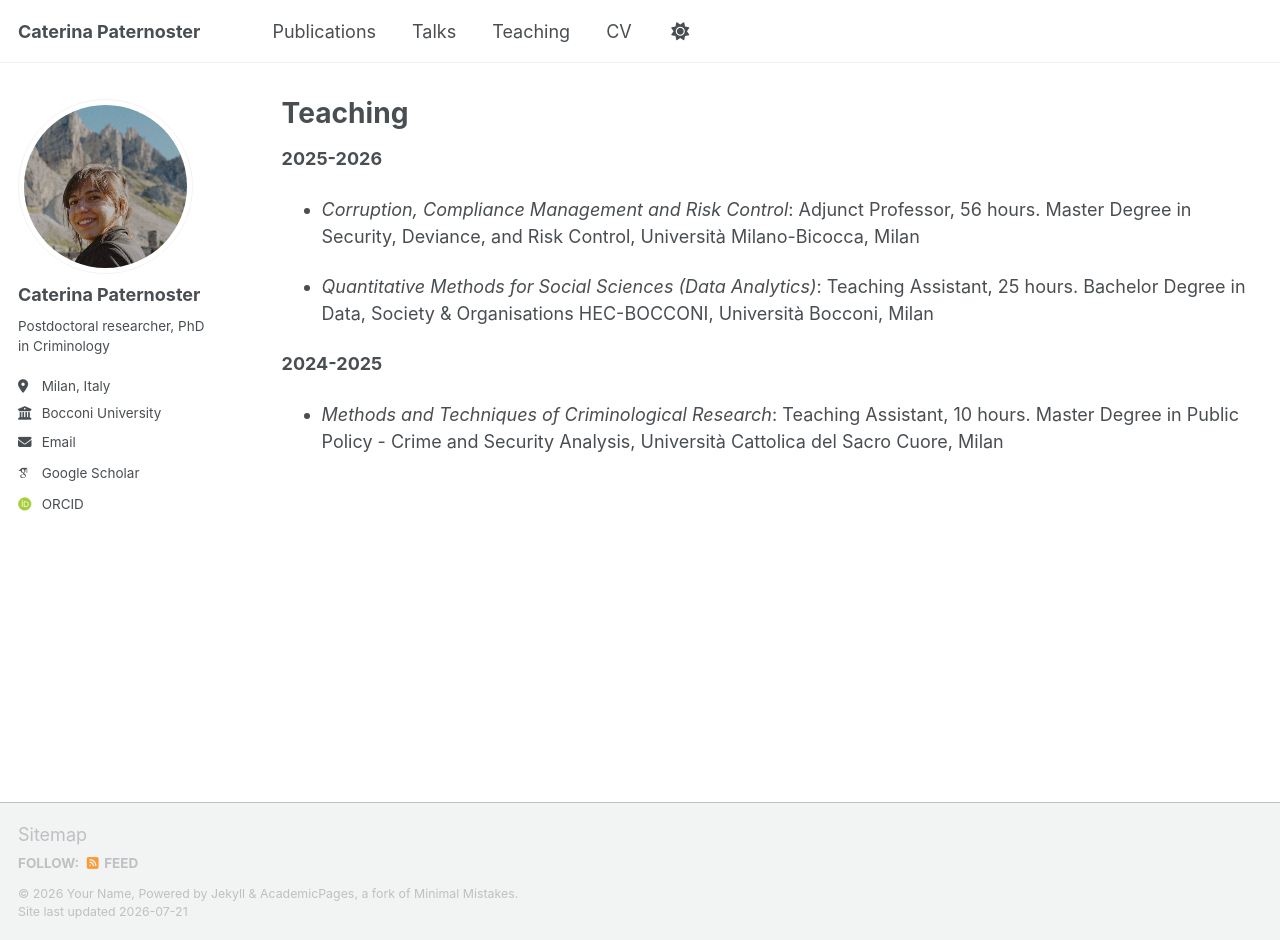
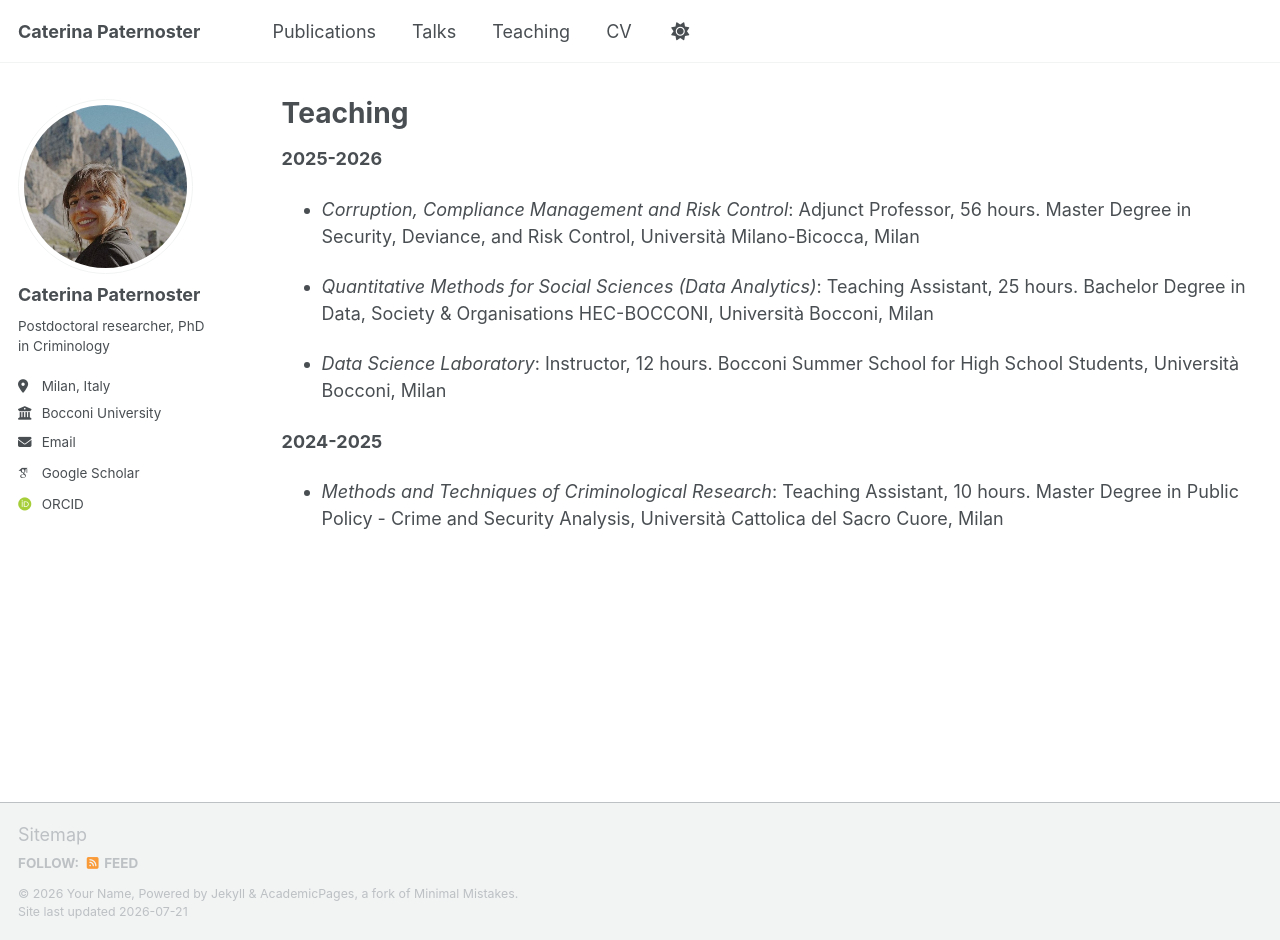
Before and after one commit to caterinapaternoster/caterinapaternoster.github.io, a Jekyll site: the page built from _teaching/teaching.md, in a window 1280 px wide and 940 px high. Built offline with Jekyll 4.4.1, drawn with Linux system fonts in a browser that asks for light colours; some web fonts are replaced; a script that is not in the unit is left out.

Commit message:
Update teaching.md

```diff
--- a/_teaching/teaching.md
+++ b/_teaching/teaching.md
@@ -13,6 +13,9 @@ Master Degree in Security, Deviance, and Risk Control, Università Milano-Bicocc
 * _Quantitative Methods for Social Sciences (Data Analytics)_: Teaching Assistant, 25 hours.
 Bachelor Degree in Data, Society & Organisations HEC-BOCCONI, Università Bocconi, Milan
 
+* _Data Science Laboratory_: Instructor, 12 hours.
+Bocconi Summer School for High School Students, Università Bocconi, Milan
+
 
 **2024-2025**
 
```
